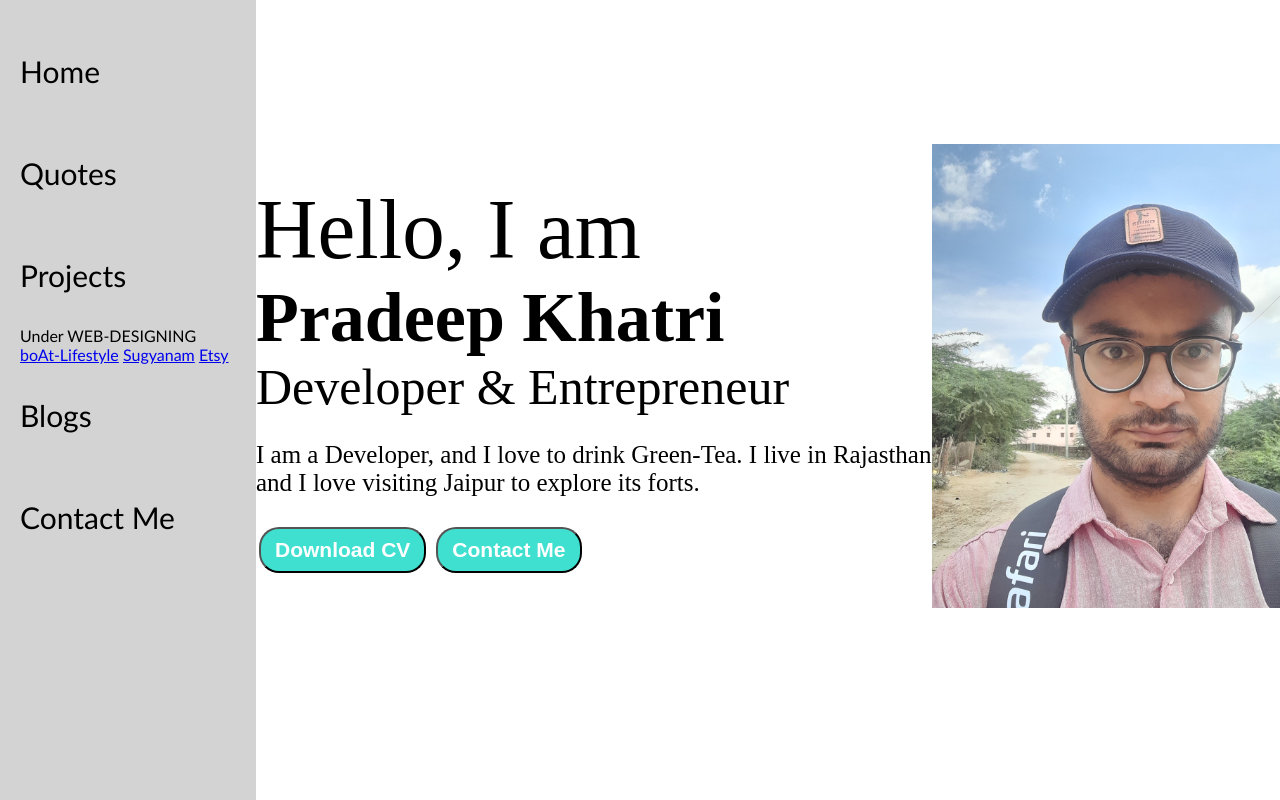
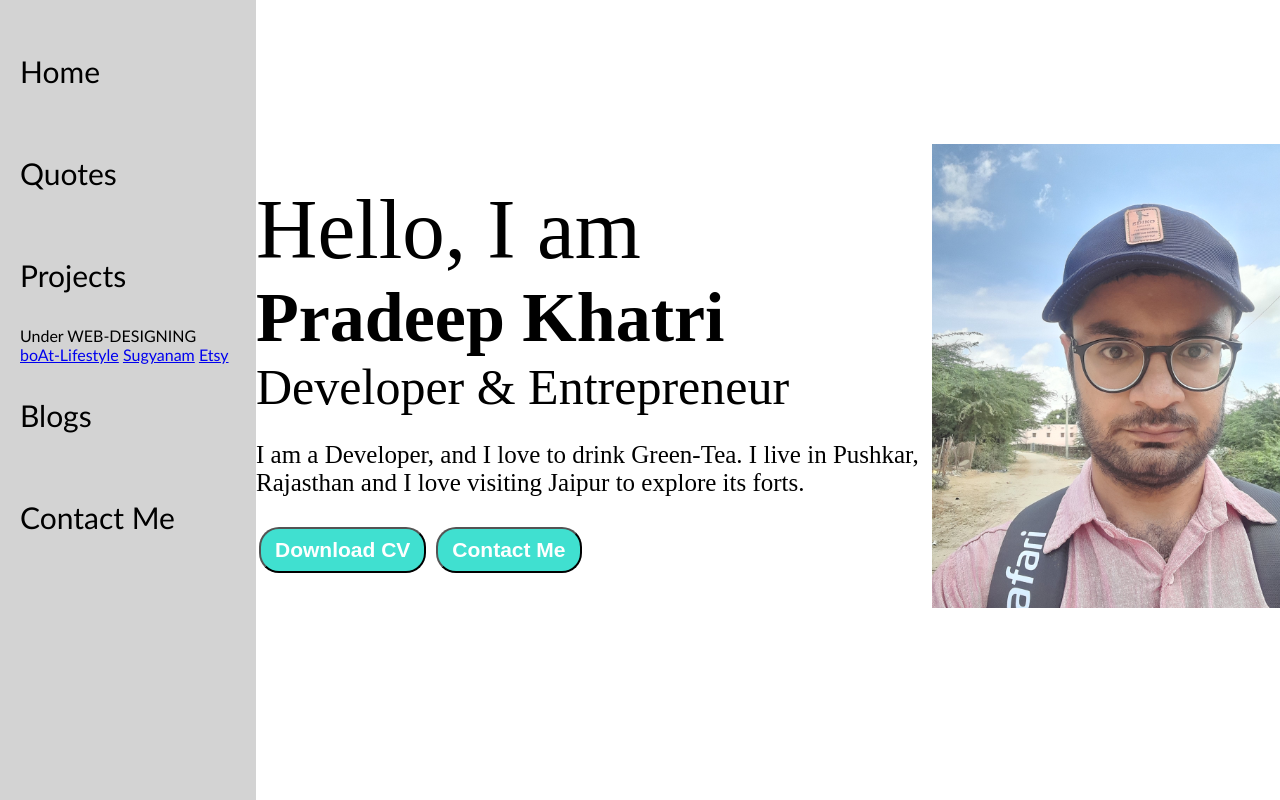
Before and after one commit to Prdp-ktri/October2024_Portfolio, a plain HTML site: page index.html in a window 1280 px wide. Drawn offline with Linux system fonts and the light colour scheme.

Commit message:
Update index.html

```diff
--- a/index.html
+++ b/index.html
@@ -40,7 +40,7 @@
           <div class="hello">Hello, I am</div>
           <div class="name">Pradeep Khatri</div>
           <div class="about">Developer & Entrepreneur</div>
-          <div class="moreabout">I am a Developer, and I love to drink Green-Tea. I live in Rajasthan and I love
+          <div class="moreabout">I am a Developer, and I love to drink Green-Tea. I live in Pushkar, Rajasthan and I love
             visiting Jaipur to explore its forts.</div>
           <div class="buttons">
             <a href="PRADEEP_KHATRI_Updated_Resume2.pdf" target="_blank"><button>Download CV</button></a>
```
